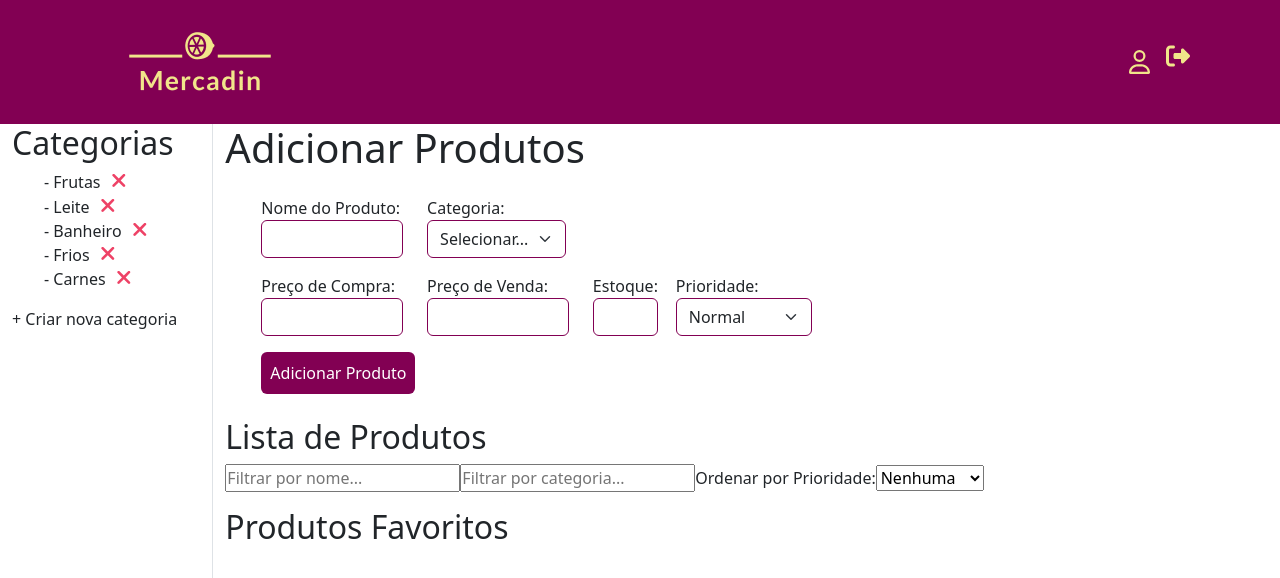
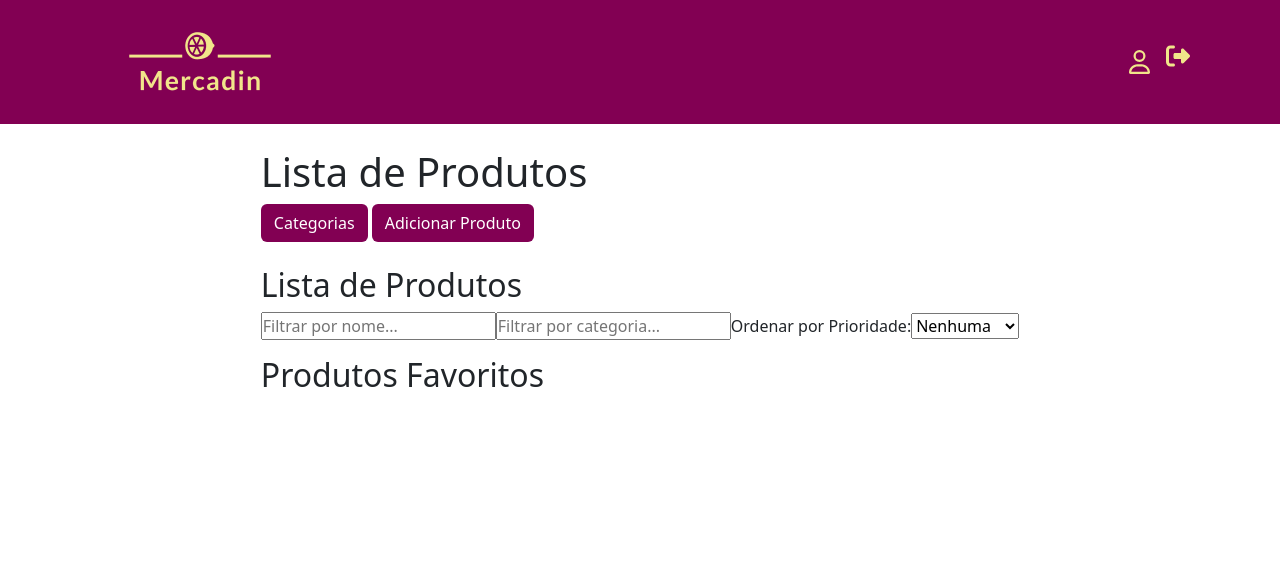
Before and after one commit to dugly0/Lista-de-produtos, a React (Vite) app: page / in a window 1280 px wide. Shown: the top 578 px of the page. Built offline with nearby package versions, Linux system fonts and the light colour scheme.

Commit message:
Criando e ajustando modais

```diff
--- a/src/components/CategoryManagement.jsx
+++ /dev/null
@@ -1,67 +0,0 @@
-import { FontAwesomeIcon } from "@fortawesome/react-fontawesome";
-import { faXmark } from "@fortawesome/free-solid-svg-icons";
-import React, { useState } from "react";
-
-// Componente para adicionar e excluir categorias
-const CategoryManagement = ({
-  categories,
-  onAddCategory,
-  onDeleteCategory,
-}) => {
-  const [newCategory, setNewCategory] = useState(""); // Estado para a nova categoria
-
-  const handleAddCategory = () => {
-    if (newCategory.trim() !== "") {
-      onAddCategory(newCategory);
-      setNewCategory("");
-      setMostrarInput(false);
-    }
-  };
-  const handleDeleteCategory = (category) => {
-    // Exibe um alerta de confirmação antes de excluir a categoria
-    const confirmDelete = window.confirm(`Tem certeza que deseja excluir a categoria "${category}"?`);
-    if (confirmDelete) {
-      onDeleteCategory(category);
-    }
-  };
-
-
-
-  const [mostrarInput, setMostrarInput] = useState(false);
-
-  return (
-    <div>
-      <h2>Categorias</h2>
-      <div>
-      <ul style={{
-        listStyleType:'none'
-      }}>
-        {/* Renderiza a lista de categorias existentes */}
-        {categories.map((category, index) => (
-          <li key={index}>
-            - {category}
-            <FontAwesomeIcon className="xmark" style={{cursor:'pointer'}} icon={faXmark}  onClick={()=>handleDeleteCategory(category)}>Excluir</FontAwesomeIcon>
-          </li>
-        ))}
-      </ul>
-      </div>
-      <div>
-      {mostrarInput ? (
-       <div>
-       {/* Formulário para adicionar nova categoria */}
-       <input
-          type="text"
-          value={newCategory}
-          onChange={(e) => setNewCategory(e.target.value)}
-        />
-        <button className="bt mt-1" onClick={handleAddCategory} >Criar</button>
-      </div>
-       ) : (
-       <u style={{cursor: 'pointer'}} onClick={() => setMostrarInput(true) }>+ Criar nova categoria</u>
-       )}
-       </div>
-    </div>
-  );
-};
-
-export default CategoryManagement;
--- a/src/components/ProductList.jsx
+++ b/src/components/ProductList.jsx
@@ -1,6 +1,7 @@
 import React, { useState, useMemo } from "react";
 import { FontAwesomeIcon } from "@fortawesome/react-fontawesome";
 import { faStar, faTrashCan } from "@fortawesome/free-solid-svg-icons";
+
 
 
 // Componente da lista de produtos
--- a/src/components/AddProductForm.jsx
+++ b/src/components/addProductForm/AddProductForm.jsx
@@ -1,15 +1,20 @@
 import React, { useState } from "react";
 import "bootstrap/dist/css/bootstrap.css";
-import "./styles.css";
+import { Button, Modal, Form } from "react-bootstrap";
+import "./assets/css/styles.css";
 
 // Componente do formulário de adição de produto
 const AddProductForm = ({ onAdd, categories }) => {
+  const [show, setShow] = useState(false); // Estado para controlar a exibição do modal
   const [productName, setProductName] = useState(""); // Estado para o nome do produto
   const [selectedCategory, setSelectedCategory] = useState(""); // Estado para a categoria selecionada
   const [purchasePrice, setPurchasePrice] = useState(""); // Estado para o preço de compra
   const [sellingPrice, setSellingPrice] = useState(""); // Estado para o preço de venda
   const [stock, setStock] = useState(""); // Estado para o estoque
   const [priority, setPriority] = useState("normal"); // Estado para a prioridade
+
+  const handleClose = () => setShow(false); // Função para fechar o modal
+  const handleShow = () => setShow(true); // Função para abrir o modal
 
   const handleSubmit = (e) => {
     e.preventDefault();
@@ -44,30 +49,39 @@ const AddProductForm = ({ onAdd, categories }) => {
     setSellingPrice("");
     setStock("");
     setPriority("normal"); // Reinicia a prioridade para o valor padrão
+    setShow(false); // Fecha o modal após o envio do formulário
   };
 
   return (
-    <div className="container">
-      <form onSubmit={handleSubmit} className="input-container p-2 m-3">
-        <div className="row">
-          <div className="col-lg-2 mb-3">
-            <label>
-              Nome do Produto:
-              <input
+    <>
+      <Button variant="primary" onClick={handleShow} className="button">
+        Adicionar Produto
+      </Button>
+
+      <Modal show={show} onHide={handleClose}>
+        <Modal.Header closeButton>
+          <Modal.Title>Adicionar Produto</Modal.Title>
+        </Modal.Header>
+        <Modal.Body>
+          <Form onSubmit={handleSubmit}>
+            {/* Grupo 1: Nome do Produto e Categoria */}
+            <Form.Group className="mb-3" controlId="productName">
+              <Form.Label>Nome do Produto:</Form.Label>
+              <Form.Control
                 type="text"
                 value={productName}
                 onChange={(e) => setProductName(e.target.value)}
-                className="form-control"
+                placeholder="Digite o nome do produto"
+                className="custom-input"
               />
-            </label>
-          </div>
-          <div className="col-lg-2 mb-3">
-            <label>
-              Categoria:
-              <select
+            </Form.Group>
+            <Form.Group className="mb-3" controlId="category">
+              <Form.Label>Categoria:</Form.Label>
+              <Form.Select
                 value={selectedCategory}
                 onChange={(e) => setSelectedCategory(e.target.value)}
-                className="form-select"
+                aria-label="Selecione a categoria"
+                className="custom-select"
               >
                 <option value="">Selecionar...</option>
                 {categories.map((category, index) => (
@@ -75,65 +89,63 @@ const AddProductForm = ({ onAdd, categories }) => {
                     {category}
                   </option>
                 ))}
-              </select>
-            </label>
-          </div>
-        </div>
+              </Form.Select>
+            </Form.Group>
 
-        <div className="row">
-
-          <div className="col-lg-2 mb-3">
-            <label>
-              Preço de Compra:
-              <input
+            {/* Grupo 2: Preço de Compra, Preço de Venda e Estoque */}
+            <Form.Group className="mb-3" controlId="purchasePrice">
+              <Form.Label>Preço de Compra:</Form.Label>
+              <Form.Control
                 type="number"
                 value={purchasePrice}
                 onChange={(e) => setPurchasePrice(e.target.value)}
-                className="form-control"
+                placeholder="Digite o preço de compra"
+                className="custom-input"
               />
-            </label>
-          </div>
-          <div className="col-lg-2 mb-3">
-            <label>
-              Preço de Venda:
-              <input
+            </Form.Group>
+            <Form.Group className="mb-3" controlId="sellingPrice">
+              <Form.Label>Preço de Venda:</Form.Label>
+              <Form.Control
                 type="number"
                 value={sellingPrice}
                 onChange={(e) => setSellingPrice(e.target.value)}
-                className="form-control"
+                placeholder="Digite o preço de venda"
+                className="custom-input"
               />
-            </label>
-          </div>
-          <div className="col-lg-1 mb-3">
-            <label>
-              Estoque:
-              <input
+            </Form.Group>
+            <Form.Group className="mb-3" controlId="stock">
+              <Form.Label>Estoque:</Form.Label>
+              <Form.Control
                 type="number"
                 value={stock}
                 onChange={(e) => setStock(e.target.value)}
-                className="form-control"
+                placeholder="Digite o estoque disponível"
+                className="custom-input"
               />
-            </label>
-          </div>
-          <div className="col-lg-2 mb-3">
-            <label>
-              Prioridade:
-              <select
+            </Form.Group>
+
+            {/* Grupo 3: Prioridade */}
+            <Form.Group className="mb-3" controlId="priority">
+              <Form.Label>Prioridade:</Form.Label>
+              <Form.Select
                 value={priority}
                 onChange={(e) => setPriority(e.target.value)}
-                className="form-select"
+                aria-label="Selecione a prioridade"
+                className="custom-select"
               >
                 <option value="normal">Normal</option>
                 <option value="importante">Importante</option>
-              </select>
-            </label>
-          </div>
-        </div>
-        <button type="submit" className="button btn btn-primary p-2">
-          Adicionar Produto
-        </button>
-      </form>
-    </div>
+              </Form.Select>
+            </Form.Group>
+          </Form>
+        </Modal.Body>
+        <Modal.Footer className="justify-content-center">
+          <Button variant="primary" type="submit" onClick={handleSubmit} className="button">
+            Adicionar
+          </Button>
+        </Modal.Footer>
+      </Modal>
+    </>
   );
 };
 
--- a/src/components/styles.css
+++ b/src/components/addProductForm/assets/css/styles.css
@@ -5,19 +5,17 @@
     text-decoration: none;
 }
 
-/* FORM INPUT */
+/* INPUT, SELECT */
 
-.input-container .form-control, .input-container .form-select{
+.custom-input, .custom-select{
     border-color:#820053;
+    box-shadow: #820053;
 }
 
-.input-container .form-control[type="text"]:focus{
+.custom-input:focus,
+.custom-select:focus{
     box-shadow: 0 0 5px #820053;
-}
-
-.input-container .form-control[type="number"]:focus,
-.input-container .form-select:focus{
-    box-shadow: 0 0 5px #820053;
+    border-color: #820053;
 }
 
 .button {
--- a/src/components/addProdutos.jsx
+++ b/src/components/addProdutos.jsx
@@ -1,9 +1,8 @@
 import React, { useState } from "react";
-import "bootstrap/dist/css/bootstrap.css";
-import AddProductForm from "./AddProductForm";
+import AddProductForm from "./addProductForm/AddProductForm";
 import ProductList from "./ProductList";
 import FavoriteProductList from "./FavoriteProductList";
-import CategoryManagement from "./CategoryManagement";
+import CategoryManagement from "./categoryManagement/CategoryManagement";
 import Container from "react-bootstrap/Container";
 import Row from "react-bootstrap/Row";
 import Col from "react-bootstrap/Col";
@@ -13,9 +12,14 @@ import Navbar from "./navbar";
 
 const ProductManagementApp = () => {
   const [products, setProducts] = useState([]); // Estado para os produtos
-  const [categories, setCategories] = useState(["Frutas","Leite","Banheiro","Frios","Carnes"]); // Estado para as categorias
+  const [categories, setCategories] = useState([
+    "Frutas",
+    "Leite",
+    "Banheiro",
+    "Frios",
+    "Carnes",
+  ]); // Estado para as categorias
   const [favoriteProducts, setFavoriteProducts] = useState([]); // Estado para os produtos favoritos
-
 
   // Função para adicionar um novo produto à lista de produtos
   const handleAddProduct = (newProduct) => {
@@ -65,7 +69,6 @@ const ProductManagementApp = () => {
     );
     setProducts(updatedProducts);
 
-
     const updatedFavoriteProducts = updatedProducts.filter(
       (product) => product.favorite
     );
@@ -75,37 +78,49 @@ const ProductManagementApp = () => {
       (category) => category !== categoryToDelete
     );
     setCategories(updatedCategories);
-
   };
 
   return (
     <div>
       <Navbar />
-      <Container fluid>
+      <Container className="d-flex justify-content-center">
         <Row>
-          <Col xs={4} md={2} className="border-end">
-
+          <Col className="mt-4 m-12">
+            <div>
+              {" "}
+              {/* Coluna para a lista de produtos */}
+              <h1>Lista de Produtos</h1>
+              {/* Aqui vai o conteúdo da lista de produtos */}
+            </div>
+            <Row>
+              <Col>
+                {/* Componente de formulário para visualizar Categorias */}
                 <CategoryManagement
                   categories={categories}
                   onAddCategory={handleAddCategory}
                   onDeleteCategory={handleDeleteCategory}
                 />
-          </Col>
-          <Col>
-          <h1>Adicionar Produtos</h1>
-                {/* Componente de formulário para adicionar produtos */}
+                {" "}
+                {/* Componente de formulário para adicionar Produtos */}
                 <AddProductForm
                   onAdd={handleAddProduct}
                   categories={categories}
                 />
+              </Col>
+            </Row>
+
+            <div className="mt-4">
               {/* Componente de lista de produtos */}
               <ProductList
                 products={products}
                 onToggleFavorite={handleToggleFavorite}
                 onDelete={handleDeleteProduct}
               />
+            </div>
+            <div className="mb-4">
               {/* Componente de lista de produtos favoritos */}
               <FavoriteProductList favoriteProducts={favoriteProducts} />
+            </div>
           </Col>
         </Row>
       </Container>
--- /dev/null
+++ b/src/components/categoryManagement/CategoryManagement.jsx
@@ -0,0 +1,111 @@
+import React, { useState } from "react";
+import { Modal, Button } from "react-bootstrap";
+import { FontAwesomeIcon } from "@fortawesome/react-fontawesome";
+import { faTimes } from "@fortawesome/free-solid-svg-icons";
+import "./assets/css/styles.css";
+
+const CategoryModal = ({
+  categories,
+  handleDeleteCategory,
+  handleAddCategory,
+  onHide,
+}) => {
+  const [newCategory, setNewCategory] = useState("");
+  const [mostrarInput, setMostrarInput] = useState(false);
+  const [show, setShow] = useState(false); // Estado para controlar a exibição do modal
+
+  const handleClose = () => {
+    setShow(false); // Fechar o modal
+    setMostrarInput(false);
+    onHide();
+  };
+
+  const handleConfirmAddCategory = () => {
+    if (newCategory.trim() !== "") {
+      handleAddCategory(newCategory);
+      setNewCategory("");
+      setMostrarInput(false);
+    }
+  };
+
+  const handleShow = () => {
+    setShow(true); // Mostrar o modal
+  };
+
+  return (
+    <>
+      <Button variant="primary" onClick={handleShow} className="button">
+        Categorias
+      </Button>
+
+      <Modal show={show} onHide={handleClose}>
+        <Modal.Header closeButton>
+          <Modal.Title>Categorias</Modal.Title>
+        </Modal.Header>
+        <Modal.Body>
+          <h2>Categorias</h2>
+          <div>
+            <ul style={{ listStyleType: "none" }}>
+              {categories.map((category, index) => (
+                <li key={index}>
+                  - {category}
+                  <FontAwesomeIcon
+                    className="xmark"
+                    style={{ cursor: "pointer" }}
+                    icon={faTimes}
+                    onClick={() => handleDeleteCategory(category)}
+                  />{" "}
+                </li>
+              ))}
+            </ul>
+          </div>
+          <div>
+            {mostrarInput ? (
+              <div>
+                <input
+                  type="text"
+                  value={newCategory}
+                  onChange={(e) => setNewCategory(e.target.value)}
+                />
+                <button className="bt mt-1" onClick={handleConfirmAddCategory}>
+                  Criar
+                </button>
+              </div>
+            ) : (
+              <u
+                style={{ cursor: "pointer" }}
+                onClick={() => setMostrarInput(true)}
+              >
+                + Criar nova categoria
+              </u>
+            )}
+          </div>
+        </Modal.Body>
+      </Modal>
+    </>
+  );
+};
+
+const CategoryManagement = ({
+  categories,
+  onAddCategory,
+  onDeleteCategory,
+}) => {
+  const [showModal, setShowModal] = useState(false); // Inicializa o estado do modal como fechado
+
+  const handleHideModal = () => {
+    setShowModal(false);
+  };
+
+  return (
+    <CategoryModal
+      show={showModal}
+      categories={categories}
+      handleDeleteCategory={onDeleteCategory}
+      handleAddCategory={onAddCategory}
+      onHide={handleHideModal}
+    />
+  );
+};
+
+export default CategoryManagement;
```
Also changed, not shown: src/components/categoryManagement/assets/css/styles.css (added). Lines whose indentation alone changed are shown as unchanged.
